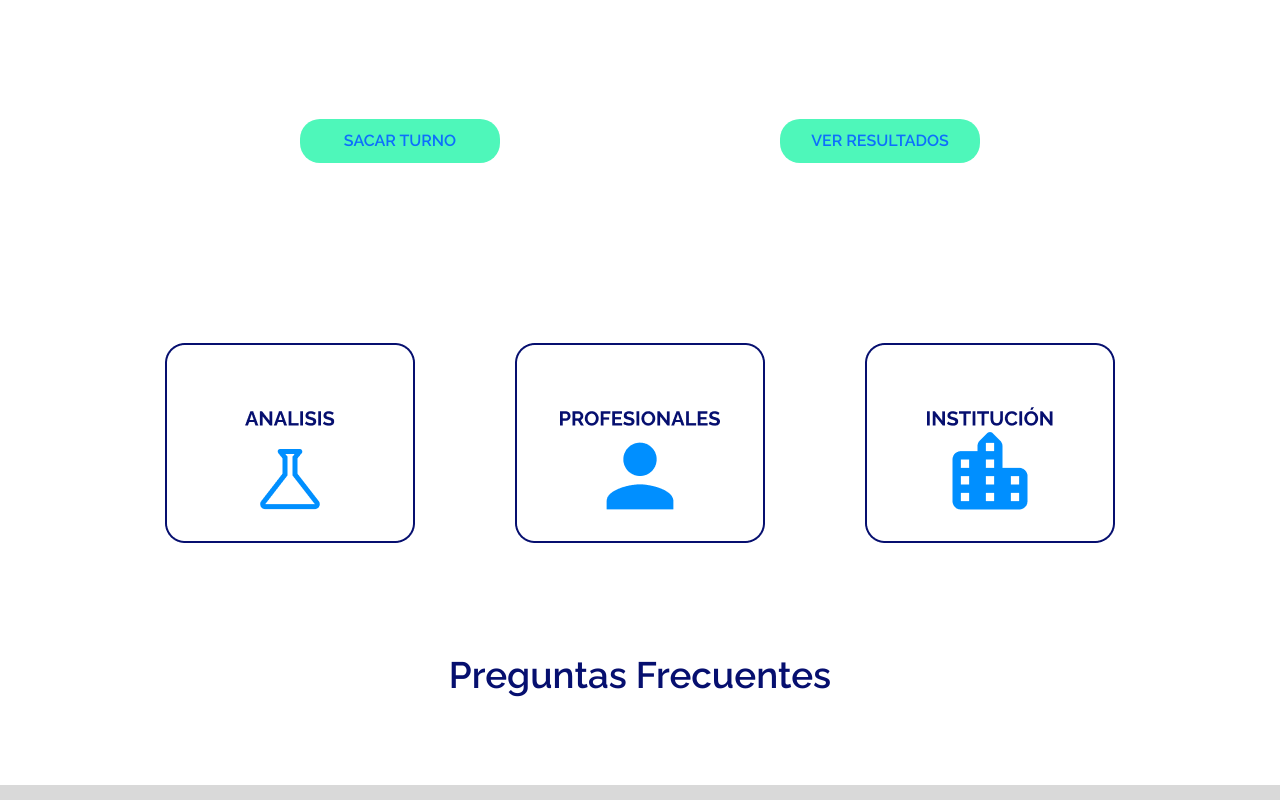
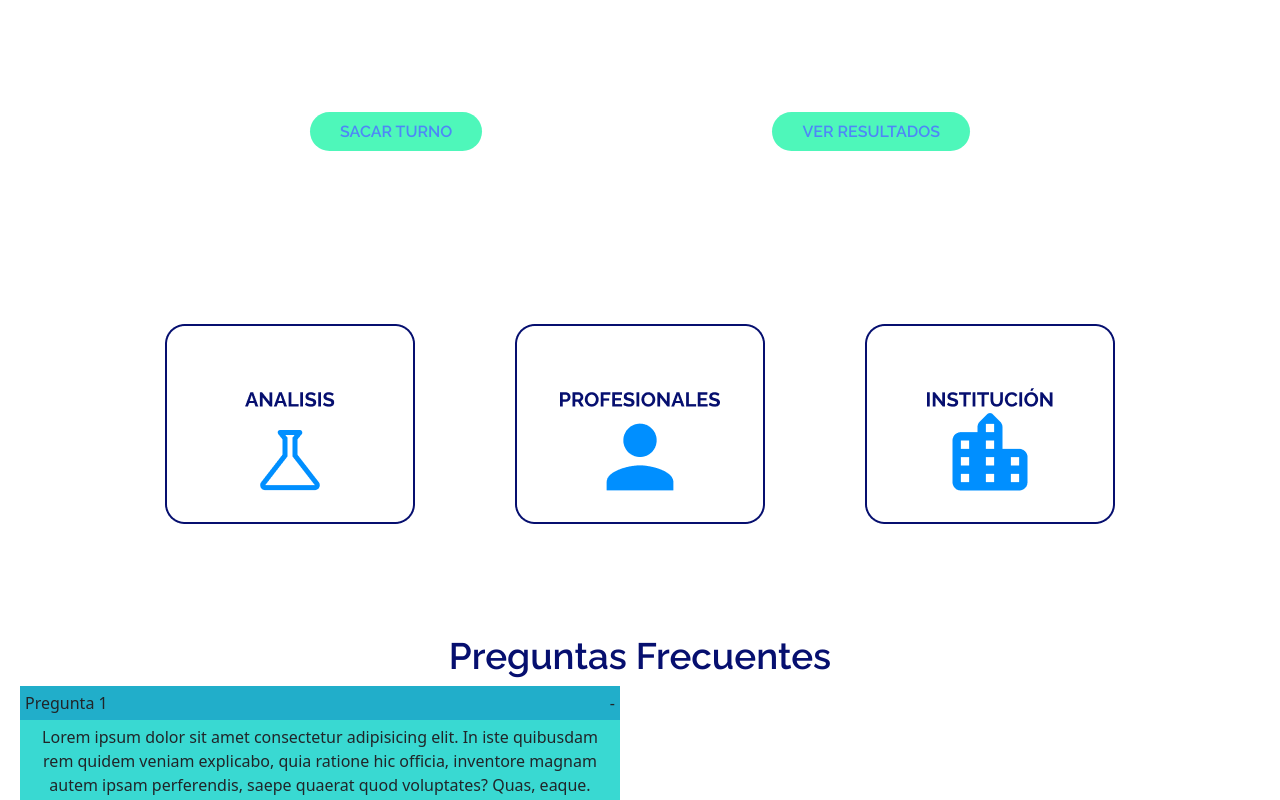
Before and after one commit to Francisco-Intelangelo/Laboratorio-de-Analisis-Clinicos, a React (Vite) app: page / in a window 1280 px wide. Shown: the part 620-1420 px from the top of the page. Built offline with nearby package versions, Linux system fonts and the light colour scheme.

Commit message:
creacion del accordion y cambio de botones del home

```diff
--- /dev/null
+++ b/src/Components/Accordion/Accordion.jsx
@@ -0,0 +1,51 @@
+import { useState } from "react"
+
+const accordionStyles = {
+    maxWidth: '600px',
+};
+
+const accordionTitleStyles = {
+    display: 'flex',
+    justifyContent: 'space-between',
+    cursor: 'pointer',
+    padding: '5px',
+    background: '#21aeca',
+};
+const accordionContentStyles = {
+    padding: '5px',
+    background: '#39d9d2',
+};
+const AccordionSection = ({section, isActiveSection, setActiveIndex, sectionIndex}) =>{
+    const toggleSection = () => {
+        const nextIndex = isActiveSection ? null : sectionIndex;
+        setActiveIndex(nextIndex);
+    };
+    return (
+        <div>
+            <div style={accordionTitleStyles} onClick={toggleSection}>
+                <div>{section.title}</div>
+                <div>{isActiveSection ? "-" : "+"}</div>
+            </div>
+            {isActiveSection && <div style={accordionContentStyles}>{section.content}</div>}
+        </div>
+    );
+};
+
+
+const Accordion = ({ sections }) => {
+    const [activeIndex, setActiveIndex] = useState(0)
+    return (
+        <div style={accordionStyles}>
+            {sections.map((section, index) =>(
+                <AccordionSection
+                    section={section}
+                    key={index}
+                    isActiveSection={index === activeIndex}
+                    setActiveIndex={setActiveIndex}
+                    sectionIndex={index}
+                />
+            ))}
+        </div>
+    );
+};
+export default Accordion;
--- a/src/Pages/Home/Home.css
+++ b/src/Pages/Home/Home.css
@@ -7,9 +7,9 @@
     display: flex;
     justify-content: space-evenly;
     padding: 150px 0;
+    list-style: none;
 }
-.sacar-turno, .ver-resultados{
-    list-style: none;
+.sacar-turno a, .ver-resultados a{
     width: 200px;
     border: none;
     font-family: 'Raleway';
@@ -17,7 +17,7 @@
     background-color: #4EF7BA;
     border-radius: 20px;
     padding: 10px 30px;
-    color: #060F6F;
+    color: #4E87F7;
 }
 .sacar-turno a, .ver-resultados a{
     text-decoration: none;
--- a/src/Pages/Home/Home.jsx
+++ b/src/Pages/Home/Home.jsx
@@ -4,17 +4,45 @@ import uno from "../../assets/AssetsHome/Services/uno.png"
 import dos from "../../assets/AssetsHome/Services/dos.png"
 import tres from "../../assets/AssetsHome/Services/tres.png"
 import "./Home.css"
+import Accordion from '../../Components/Accordion/Accordion';
+
+const accordionData = [
+    {
+        title: "Pregunta 1",
+        content: `Lorem ipsum dolor sit amet consectetur adipisicing elit.
+                In iste quibusdam rem quidem veniam explicabo, quia ratione hic
+                officia, inventore magnam autem ipsam perferendis, saepe quaerat
+                quod voluptates? Quas, eaque.`,
+    },
+    {
+        title: "Pregunta 2",
+        content: `Lorem ipsum dolor sit amet consectetur adipisicing elit.
+                In iste quibusdam rem quidem veniam explicabo, quia ratione hic
+                officia, inventore magnam autem ipsam perferendis, saepe quaerat
+                quod voluptates? Quas, eaque.`,
+    },
+    {
+        title: "Pregunta 3",
+        content: `Lorem ipsum dolor sit amet consectetur adipisicing elit.
+                In iste quibusdam rem quidem veniam explicabo, quia ratione hic
+                officia, inventore magnam autem ipsam perferendis, saepe quaerat
+                quod voluptates? Quas, eaque.`,
+    },
+];
 
 export const Home = () => {
-
     return (
         <div>
             <div className="containerHome">
                 <section className="banner">
                     <Slider/>
                     <div className="buttons">
-                        <li className="sacar-turno"><NavLink to="/estudios">SACAR TURNO</NavLink></li>
-                        <li className="ver-resultados"><NavLink>VER RESULTADOS</NavLink></li>
+                        <li className="sacar-turno">
+                            <NavLink to="/estudios">SACAR TURNO</NavLink>
+                        </li>
+                        <li className="ver-resultados">
+                            <NavLink to="/ingresar">VER RESULTADOS</NavLink>
+                        </li>
                     </div>
                 </section>
                 <section className="servicios">
@@ -25,7 +53,8 @@ export const Home = () => {
                     </div>
                 </section>
                 <section className="preguntas">
-                <h3 className='title_accordion'>Preguntas Frecuentes</h3>
+                    <h3 className='title_accordion'>Preguntas Frecuentes</h3>
+                    <Accordion sections = {accordionData} />
                 </section>
             </div>
         </div>
```
Also changed, not shown: src/Components/Accordion/Accordion.css (added).
